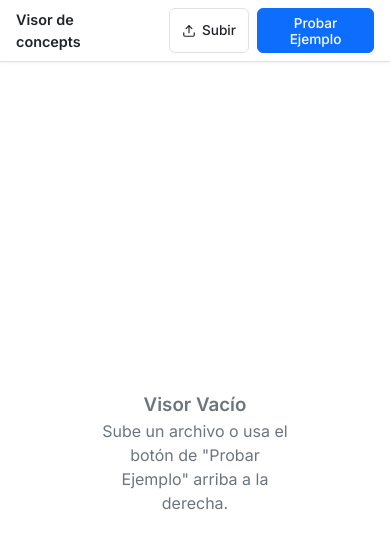
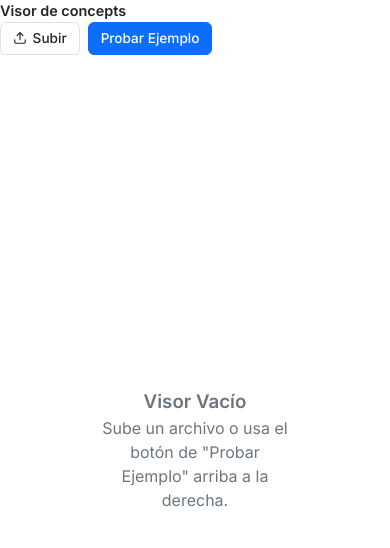
Before and after one commit to Joaquin-Inofuentes/ConceptSerializerViewer, a React (Vite) app in the folder web-viewer/: page / in a window 390 px wide. Shown: the top 548 px of the page. Built offline with nearby package versions, Linux system fonts and the light colour scheme.

Commit message:
Make topbar horizontally scrollable for mobile screens

```diff
--- a/web-viewer/src/App.css
+++ b/web-viewer/src/App.css
@@ -37,16 +37,29 @@
 }
 
 /* Thin Topbar */
-.toolbar-slim {
+.topbar {
   display: flex;
   align-items: center;
-  gap: 1rem;
-  padding: 0.5rem 1rem;
-  background-color: #ffffff;
+  gap: 1.5rem;
+  padding: 0.5rem 1.5rem;
+  background: var(--bg-panel);
   border-bottom: 1px solid var(--border-color);
-  font-size: 0.85rem;
+  box-shadow: 0 1px 3px rgba(0,0,0,0.1);
   z-index: 10;
-  box-shadow: 0 1px 3px rgba(0,0,0,0.05);
+  font-size: 0.9rem;
+  overflow-x: auto;
+  white-space: nowrap;
+  -webkit-overflow-scrolling: touch;
+}
+
+.topbar::-webkit-scrollbar {
+  display: none;
+}
+
+.topbar-title {
+  font-weight: 600;
+  color: var(--primary);
+  margin-right: auto;
 }
 
 .toolbar-brand {
@@ -168,6 +181,25 @@
     width: auto;
     max-width: none;
     max-height: 50vh;
+  }
+
+  .topbar {
+    padding: 0.5rem 0.5rem;
+    gap: 0.75rem;
+    font-size: 0.8rem;
+  }
+
+  .topbar-stats {
+    gap: 0.75rem;
+  }
+
+  .btn-layer, .btn-close {
+    padding: 0.2rem 0.5rem;
+    font-size: 0.8rem;
+  }
+
+  .topbar-title {
+    margin-right: 0.5rem;
   }
 }
 
```
